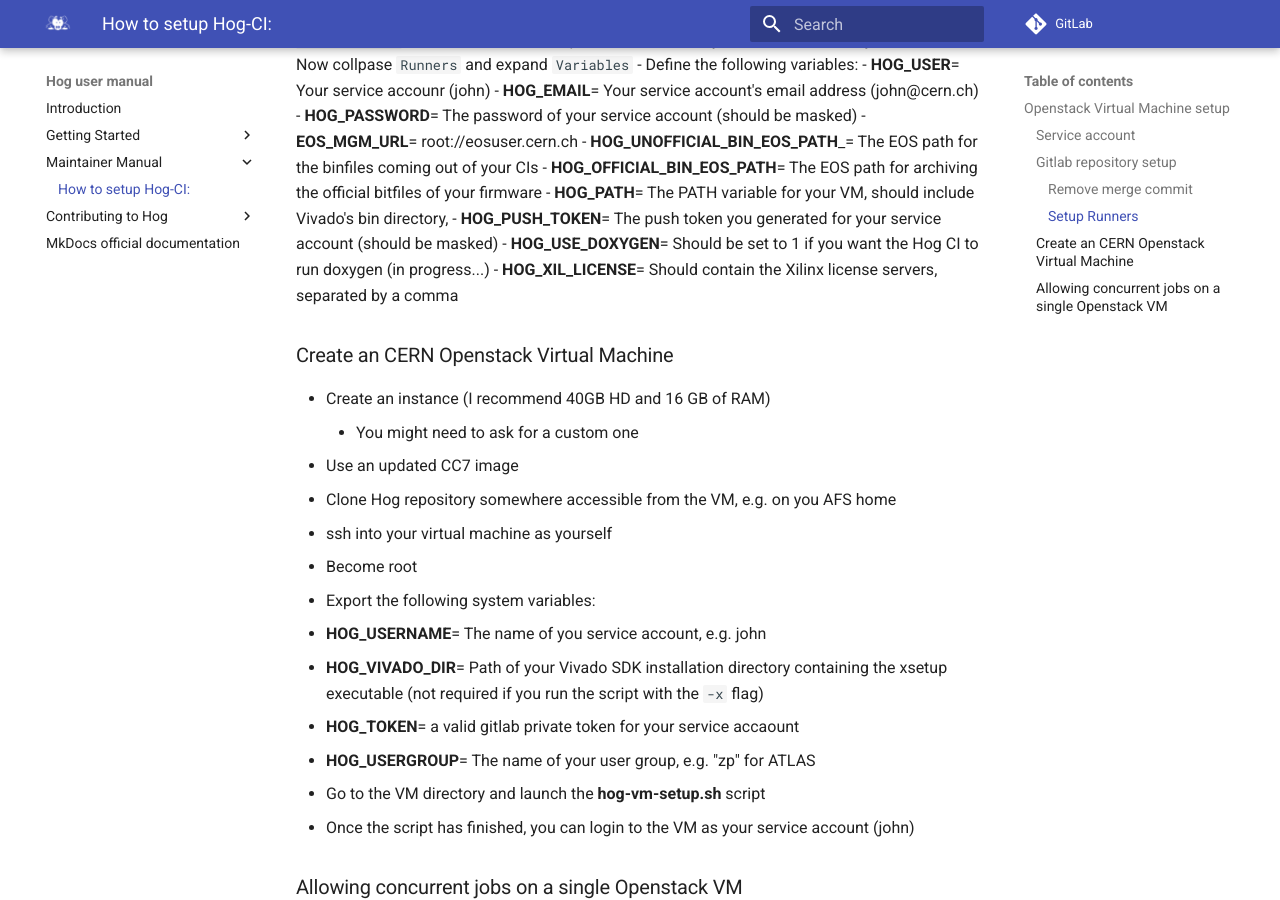
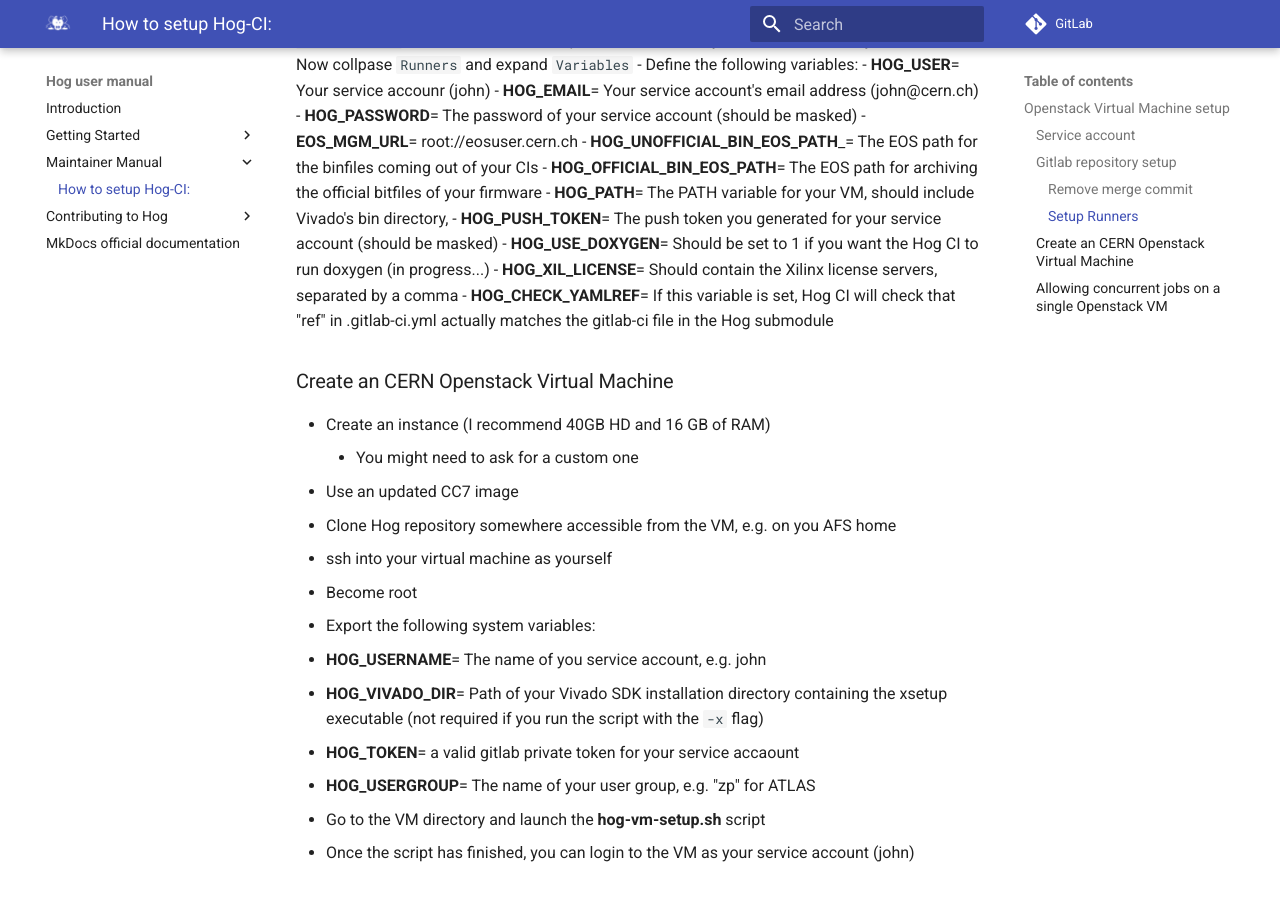
Before and after one commit to Hog-CERN/Hog, an MkDocs documentation site: the page built from docs/02-Maintainer-Manual/01-setup-CI.md, in a window 1280 px wide and 900 px high, scrolled down 1219 px. Built offline with MkDocs 1.6.1 and Material for MkDocs 9.7.7, drawn with Linux system fonts in a browser that asks for light colours.

Commit message:
Updated variable instructions on Setup Runners paragraph

```diff
--- a/docs/02-Maintainer-Manual/01-setup-CI.md
+++ b/docs/02-Maintainer-Manual/01-setup-CI.md
@@ -48,6 +48,8 @@ Now take the following actions:
   - __HOG_PUSH_TOKEN__= The push token you generated for your service account (should be masked)
   - __HOG_USE_DOXYGEN__= Should be set to 1 if you want the Hog CI to run doxygen (in progress...)
   - __HOG_XIL_LICENSE__= Should contain the Xilinx license servers, separated by a comma
+  - __HOG_CHECK_YAMLREF__= If this variable is set, Hog CI will check that "ref" in .gitlab-ci.yml actually matches the gitlab-ci file in the Hog submodule
+
 
 ### Create an CERN Openstack Virtual Machine
 - Create an instance (I recommend 40GB HD and 16 GB of RAM)
```
